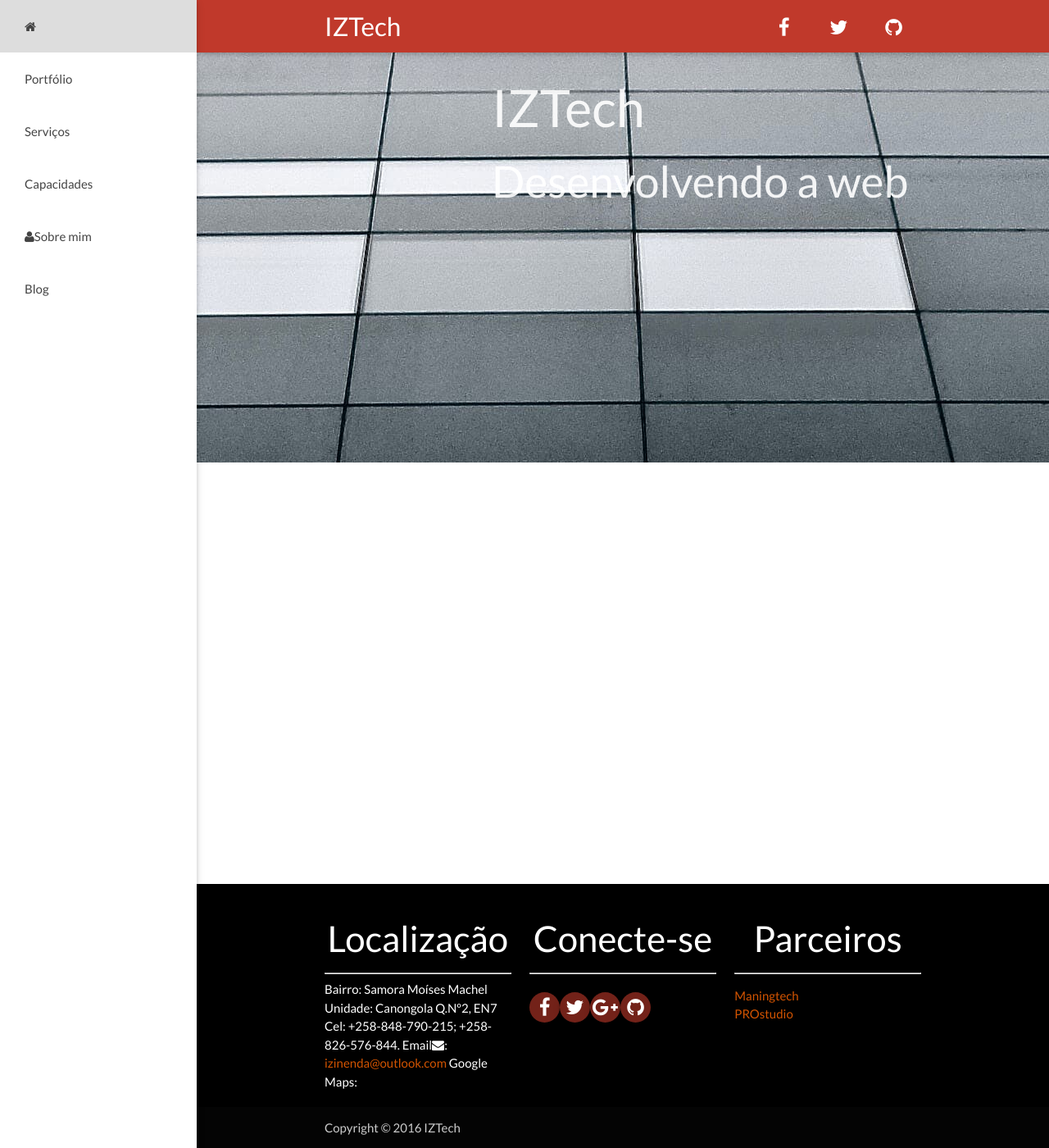
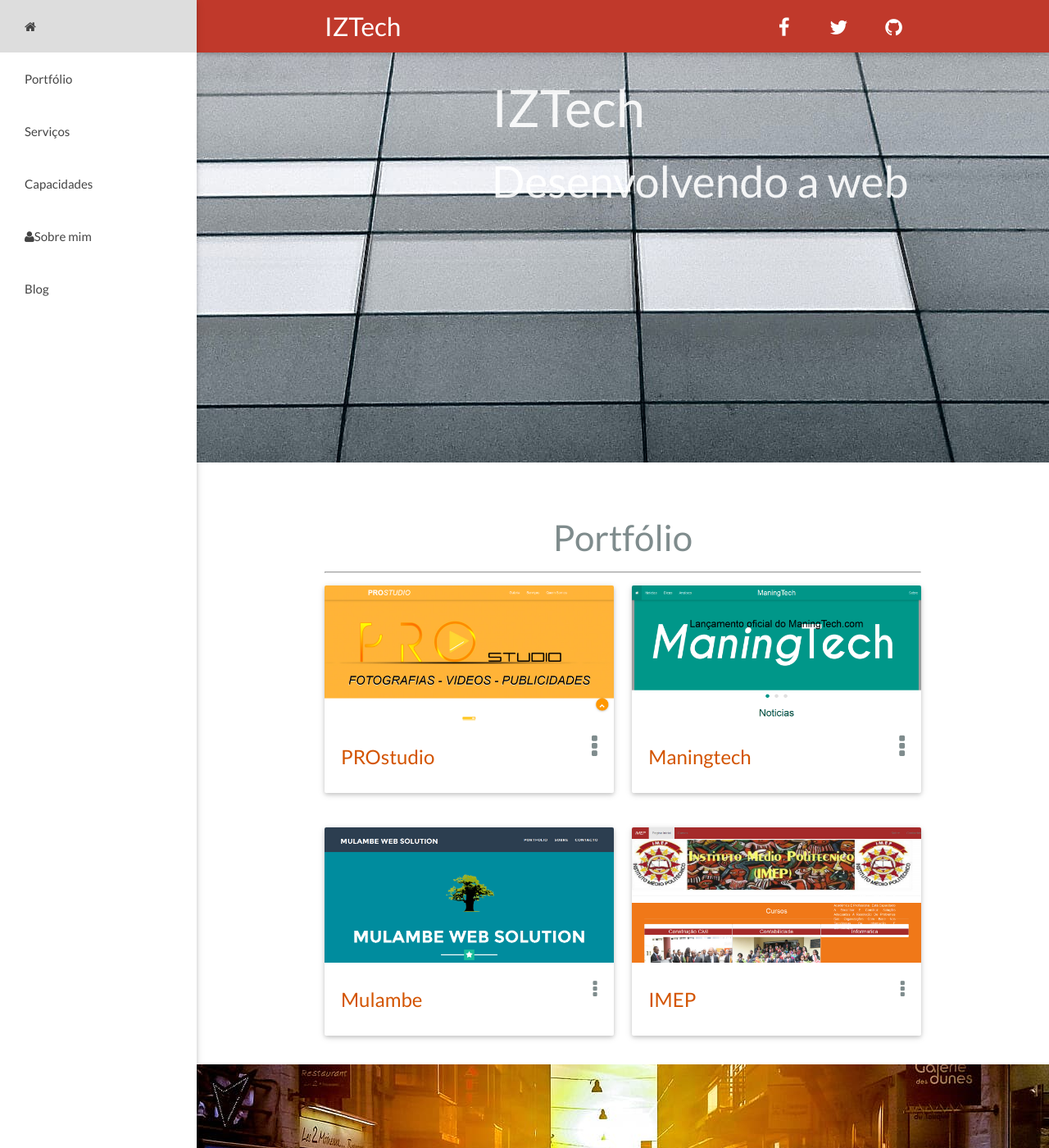
Before and after one commit to Zinenda/iztech, a Jekyll site: the page built from index.md, in a window 1280 px wide and 1400 px high. Shown: the whole window at 82% size. Built offline with Jekyll 4.4.1, drawn with Linux system fonts in a browser that asks for light colours.

Commit message:
portfolio

```diff
--- a/_config.yml
+++ b/_config.yml
@@ -9,6 +9,7 @@
 facebook: zinenda.jerk
 google: +IvoZinenda
 linkedin: zinendajerk
+author: Ivo Zinenda
 
 deploy:
 - rsync -aze ssh --delete ./ https://github.com/Zinenda/iztech.git
--- /dev/null
+++ b/_includes/portfolio.html
@@ -0,0 +1,102 @@
+<section id="portfolio">
+    <section class="container">
+        <br><br>
+        <h3 class="center light">Portfólio</h3>
+        <hr class="star">
+        <section class="row">
+
+            <article class="col s12 l6">
+                <div class="card hoverable">
+                    <div class="card-image waves-effect waves-block waves-light">
+                        <img src="assets/img/portfolio/prostudio.png" alt="PROstudio" class="activator">
+                    </div>
+                    <div class="card-content">
+                        <div class="card-title activator">
+                            <a href="http://zinenda.github.io/prostudio" target="_blank">PROstudio</a>
+                            <i class="fa fa-lg fa-ellipsis-v right"></i>
+                        </div>
+                    </div>
+                    <div class="card-reveal">
+                        <div class="card-title">
+                            <a href="http://zinenda.github.io/prostudio" target="_blank">PROstudio</a>
+                            <i class="fa fa-lg fa-ellipsis-v right"></i>
+                        </div>
+                        <p class="light">
+                            Página única com transições e animações de tecnologias de ponta usadas no desenvlvimento web.
+                            PROstudio é uma empresa parceira de IZTech, experts em captação e processamento de imagens, vídeos e publicidades.
+                            Para aderir os seus serviços e conhecer mais acerca de seu trabalho click no link acima.
+                        </p>
+                    </div>
+                </div>
+            </article>
+
+            <article class="col s12 l6">
+                <div class="card hoverable">
+                    <div class="card-image waves-effect waves-block waves-light">
+                        <img src="assets/img/portfolio/maningtech.png" alt="Maningtech" class="activator">
+                    </div>
+                    <div class="card-content">
+                        <span class="card-title activator"><a href="http://maningtech.github.io/maningtech" target="_blank">Maningtech</a> <i class="fa fa-lg fa-ellipsis-v right"></i></span>
+                    </div>
+                    <div class="card-reveal">
+                        <div class="card-title"><a href="http://maningtech.github.io/Maningtech.com" target="_blank">Maningtech</a> <i class="fa fa-lg fa-close right"></i></div>
+                        <p class="light">
+                            Blog de Noticias, analíses e dicas sobre tecnologia. <br>
+                            Maningtech é o primeiro blog estático 100% moçambicano. <br>
+                            Manitngtech&trade; é o grupo fundado pelo mesmo desenvolvedor deste portfólio <a rel="author" href="http://fb.com/{{ site.facebook }}">{{ site.author }}</a>
+                        </p>
+                    </div>
+                </div>
+            </article>
+        </section>
+
+        <section class="row">
+            <article class="col s12 l6">
+                <div class="card hoverable">
+                    <div class="card-image waves-effect waves-block waves-light">
+                        <img src="assets/img/portfolio/mulambe.png" alt="Mulambe" class="activator">
+                    </div>
+                    <div class="card-content">
+                        <span class="card-title activator"><a href="http://zinenda.github.io/Mulambe" target="_blank">Mulambe</a> <i class="fa fa-ellipsis-v right"></i></span>
+                    </div>
+                    <div class="card-reveal">
+                        <span class="card-title"><a href="http://zinenda.github.io/Mulambe" target="_blank">Mulambe</a> <i class="fa fa-close right"></i></span>
+                        <p class="light">
+                            Web site fictício, simulando portfólio de um web designer.
+                            Mulambe Web Solution foi desenvolvido sob o Bootstrap 3, framework CSS3 e Javascript.
+                            É responsivo, mobile-first e SEO optimized.
+                            Sinta se livre em apreciar o seu código-fonte.
+                        </p>
+                        <div class="card-action"><a href="http://github.com/Zinenda/Mulambe" target="_blank" class="center btn">Código-Fonte</a></div>
+                    </div>
+                </div>
+            </article>
+
+            <article class="col s12 l6">
+                <div class="card hoverable">
+                    <div class="card-image waves-effect waves-block waves-light">
+                        <img src="assets/img/portfolio/imep.png" alt="IMEP" class="activator">
+                    </div>
+                    <div class="card-content">
+                        <span class="card-title activator"><a href="http://zinenda.github.io/Imep-beta" target="_blank">IMEP</a> <i class="fa fa-ellipsis-v right"></i></span>
+                    </div>
+                    <div class="card-reveal">
+                        <span class="card-title"><a href="http://zinenda.github.io/Imep-beta" target="_blank">IMEP</a> <i class="fa fa-close right"></i></span>
+                        <p class="light">
+                            Web Site fictício: IMEP é um instituto educacional de A Politécnica, uma universidade moçambicana existente a mais de 20 anos.
+                            Instituto Médio Politécnico, IMEP, a instituição a qual estudo desde 2015.
+                            Este web site foi desenvolvido como um protótipo para uma exposição tecnológica.
+                            NB: Este não é o website oficial da instituição, foi apenas criado para fins exclusivamente didácticos.
+                            Sinta se a vontande em apreciar seu código-fonte
+                        </p>
+                        <div class="card-action"><a href="http://github.com/Zinenda/Imep-beta" target="_blank0" class="center btn">Código-Fonte</a></div>
+                    </div>
+                </div>
+            </article>
+        </section>
+    </section><!-- container -->
+</section>
+
+<div class="parallax-container">
+    <div class="parallax"><img src="assets/img/parallax/city-people-street-sun.jpg" alt="Parallax"></div>
+</div>
--- a/index.md
+++ b/index.md
@@ -5,3 +5,5 @@
 {% include nav.html %}
 
 {% include header.html %}
+
+{% include portfolio.html %}
```
Also changed, not shown: assets/img/parallax/city-people-street-sun.jpg (added), assets/img/portfolio/imep.png (added), assets/img/portfolio/maningtech.png (added), assets/img/portfolio/mulambe.png (added), assets/img/portfolio/prostudio.png (added).
